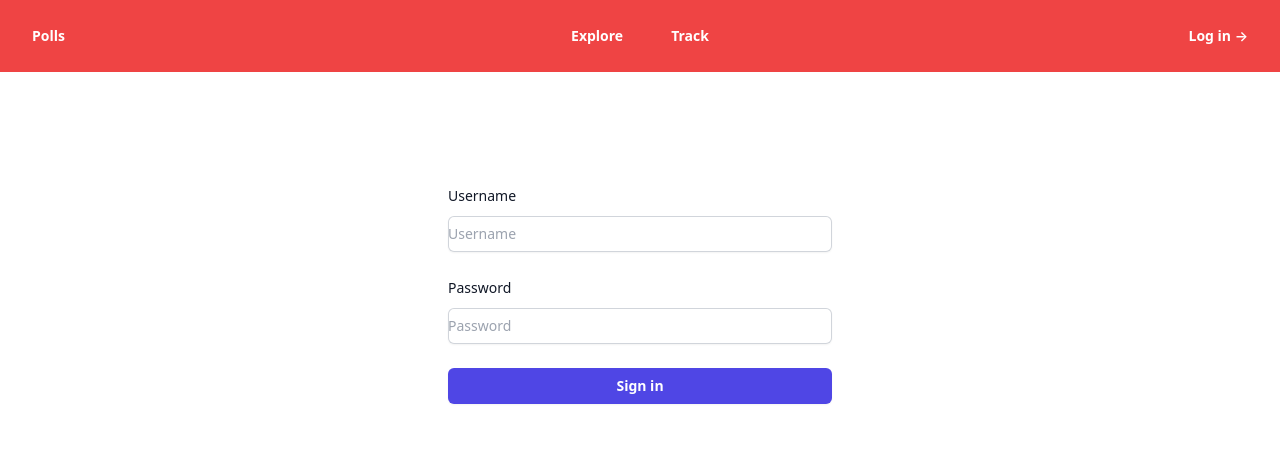
After one commit to odesen/django-ex, a Django app: page /polls/login/ in a window 1280 px wide. The commit adds this page. Shown: the top 451 px of the page. Run offline with Django 4.2, Linux system fonts and the light colour scheme; some libraries are stand-ins or nearby versions.

Commit message:
feat: manage login/logout

```diff
--- a/config/settings.py
+++ b/config/settings.py
@@ -134,6 +134,8 @@ STATICFILES_DIRS = [BASE_DIR / "static"]
 
 DEFAULT_AUTO_FIELD = "django.db.models.BigAutoField"
 
+#
+
 INTERNAL_IPS = [
     # ...
     "127.0.0.1",
@@ -154,3 +156,5 @@ INTERNAL_IPS = [
 # COMPRESS_ENABLED = True
 
 # STATICFILES_FINDERS = ("compressor.finders.CompressorFinder",)
+
+LOGIN_REDIRECT_URL = "/polls"
--- a/config/urls.py
+++ b/config/urls.py
@@ -22,7 +22,6 @@ from . import settings
 urlpatterns = [
     path("admin/", admin.site.urls),
     path("polls/", include("polls.urls")),
-    path("accounts/", include("django.contrib.auth.urls")),
 ]
 
 if settings.DEBUG:
--- /dev/null
+++ b/polls/forms.py
@@ -0,0 +1,28 @@
+from typing import Any
+
+from django import forms
+from django.contrib.auth.forms import AuthenticationForm, UsernameField
+
+
+class PollsAuthenticationForm(AuthenticationForm):
+    def __init__(self, *args: Any, **kwargs: Any) -> None:
+        super().__init__(*args, **kwargs)
+
+    username = UsernameField(
+        widget=forms.TextInput(
+            attrs={
+                "class": "block w-full rounded-md border-0 py-1.5 text-gray-900 shadow-sm ring-1 ring-inset ring-gray-300 placeholder:text-gray-400 focus:ring-2 focus:ring-inset focus:ring-indigo-600 sm:text-sm sm:leading-6",
+                "placeholder": "Username",
+                "id": "username",
+            }
+        )
+    )
+    password = forms.CharField(
+        widget=forms.PasswordInput(
+            attrs={
+                "class": "block w-full rounded-md border-0 py-1.5 text-gray-900 shadow-sm ring-1 ring-inset ring-gray-300 placeholder:text-gray-400 focus:ring-2 focus:ring-inset focus:ring-indigo-600 sm:text-sm sm:leading-6",
+                "placeholder": "Password",
+                "id": "password",
+            }
+        )
+    )
--- /dev/null
+++ b/polls/templates/polls/login.html
@@ -0,0 +1,32 @@
+{% extends "_base.html" %}
+
+{% block content %}
+<div class="flex min-h-full flex-col justify-center px-6 py-12 lg:px-8">
+    <div class="mt-10 sm:mx-auto sm:w-full sm:max-w-sm">
+        <form class="space-y-6" action="{% url 'polls:login' %}" method="POST">
+            {% csrf_token %}
+            {{ form.non_field_errors }}
+            <div>
+                <label for="username" class="block text-sm font-medium leading-6 text-gray-900">Username</label>
+                <div class="mt-2">
+                    {{ form.username }}
+                    {{ form.username.errors }}
+                </div>
+            </div>
+
+            <div>
+                <div class="flex items-center justify-between">
+                <label for="password" class="block text-sm font-medium leading-6 text-gray-900">Password</label>
+                </div>
+                <div class="mt-2">
+                    {{ form.password }}
+                    {{ form.password.errors }}
+                </div>
+            </div>
+            <div>
+                <button type="submit" class="flex w-full justify-center rounded-md bg-indigo-600 px-3 py-1.5 text-sm font-semibold leading-6 text-white shadow-sm hover:bg-indigo-500 focus-visible:outline focus-visible:outline-2 focus-visible:outline-offset-2 focus-visible:outline-indigo-600">Sign in</button>
+            </div>
+        </form>
+    </div>
+</div>
+{% endblock content %}
--- /dev/null
+++ b/polls/templates/polls/logout.html
@@ -0,0 +1,6 @@
+{% extends "_base.html" %}
+
+{% block content %}
+  <p>Logged out!</p>
+  <a href="{% url 'polls:login'%}">Click here to login again.</a>
+{% endblock %}
--- a/polls/urls.py
+++ b/polls/urls.py
@@ -5,6 +5,8 @@ from . import views
 app_name = "polls"
 urlpatterns = [
     path("", views.IndexView.as_view(), name="index"),
+    path("login/", views.PollsLoginView.as_view(), name="login"),
+    path("logout/", views.PollsLogoutView.as_view(), name="logout"),
     path("<int:pk>/", views.DetailView.as_view(), name="detail"),
     path("<int:pk>/results/", views.ResultsView.as_view(), name="results"),
     path("<int:question_id>/vote/", views.vote, name="vote"),
--- a/polls/views.py
+++ b/polls/views.py
@@ -1,4 +1,5 @@
 from django.contrib.auth.decorators import login_required
+from django.contrib.auth.views import LoginView, LogoutView
 from django.db.models import Count
 from django.http import HttpResponseRedirect
 from django.shortcuts import get_object_or_404, render
@@ -6,6 +7,7 @@ from django.urls import reverse
 from django.utils import timezone
 from django.views import generic
 
+from .forms import PollsAuthenticationForm
 from .models import Choice, Question, Vote
 
 
@@ -57,7 +59,7 @@ class ResultsView(generic.DetailView):
         return context
 
 
-@login_required
+@login_required(login_url="/polls/login/")
 def vote(request, question_id):
     question = get_object_or_404(Question, pk=question_id)
     try:
@@ -80,3 +82,13 @@ def vote(request, question_id):
         # with POST data. This prevents data from being posted twice if a
         # user hits the Back button.
         return HttpResponseRedirect(reverse("polls:results", args=(question.id,)))
+
+
+class PollsLoginView(LoginView):
+    template_name = "polls/login.html"
+    authentication_form = PollsAuthenticationForm
+    redirect_authenticated_user = True
+
+
+class PollsLogoutView(LogoutView):
+    template_name = "polls/logout.html"
--- a/templates/_base.html
+++ b/templates/_base.html
@@ -20,7 +20,7 @@
     <header class="bg-red-500">
         <nav class="mx-auto flex max-w-7xl items-center justify-between p-6 lg:px-8" aria-label="Global">
             <div class="flex lg:flex-1">
-                <a href="#" class="text-sm font-semibold leading-6 text-white">
+                <a href="{% url 'polls:index' %}" class="text-sm font-semibold leading-6 text-white">
                     Polls
                 </a>
             </div>
@@ -29,8 +29,12 @@
                 <a href="#" class="text-sm font-semibold leading-6 text-white">Track</a>
             </div>
             <div class="hidden lg:flex lg:flex-1 lg:justify-end">
-                <a href="#" class="text-sm font-semibold leading-6 text-white">Log in <span
+                {% if user.is_authenticated %}
+                <p class="text-sm font-semibold leading-6 text-white">{{ user.username }} <a href="{% url 'polls:logout' %}" class="text-sm font-semibold leading-6 text-white">Log out</a></p>
+                {% else %}
+                <a href="{% url 'polls:login' %}" class="text-sm font-semibold leading-6 text-white">Log in <span
                         aria-hidden="true">&rarr;</span></a>
+                {% endif%}
             </div>
         </nav>
     </header>
```
Also changed, not shown: static/src/output.css.
